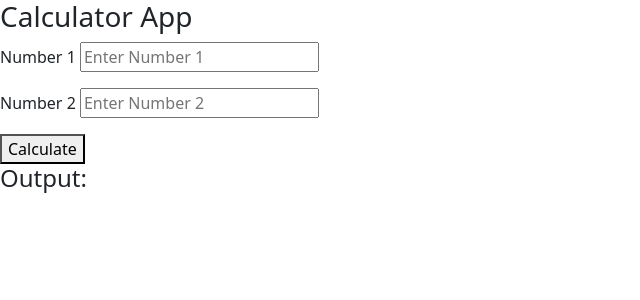
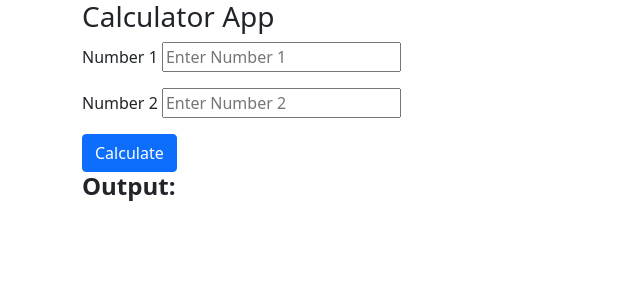
Before and after one commit to terencelim321/chihuahua2, a Flask app: page /calculator in a window 1280 px wide. Shown: the top 300 px of the page, without its empty margins (0-640 px from the left). Run offline with Flask 2, Linux system fonts and the light colour scheme.

Commit message:
Update sum.html

```diff
--- a/templates/sum.html
+++ b/templates/sum.html
@@ -15,20 +15,25 @@
 
     </head>
     <body>
-        <div class="containter">
+        <div class="container">
             <h3>Calculator App</h3>
         </div>
 
-        <form id="form" action='#' >
-            <p>Number 1 <input type = "number" name = "number1" placeholder = "Enter Number 1"/></p>
-            <p>Number 2 <input type = "number" name = "number2" placeholder = "Enter Number 2"/></p>
+        <div class = "container">
+            <form id="form" action='#' >
+                <p>Number 1 <input type = "number" name = "number1" placeholder = "Enter Number 1"/></p>
+                <p>Number 2 <input type = "number" name = "number2" placeholder = "Enter Number 2"/></p>
 
-        </form>
+            </form>
 
-        <button onclick="display()">Calculate </button>
+            <button type="button" class="btn btn-primary" onclick="display()">Calculate </button>
+        </div>
 
-        <h4>Output:</h4>
-        <p id="output"></p>
+        <div class="container">
+            <h4><strong>Output:</strong></h4><span><p id="output"></p></span>
+
+        </div>
+
         <script>
             function display() {
                 var form_elements = document.forms['form'];
```
